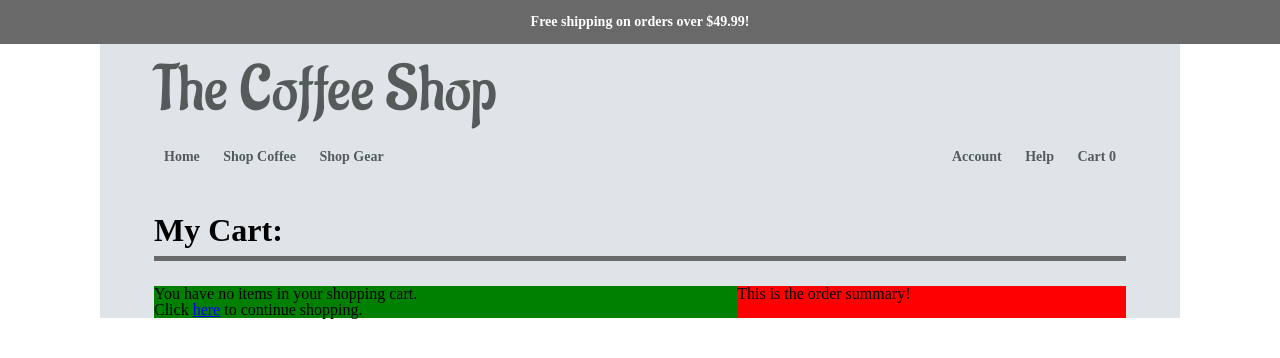
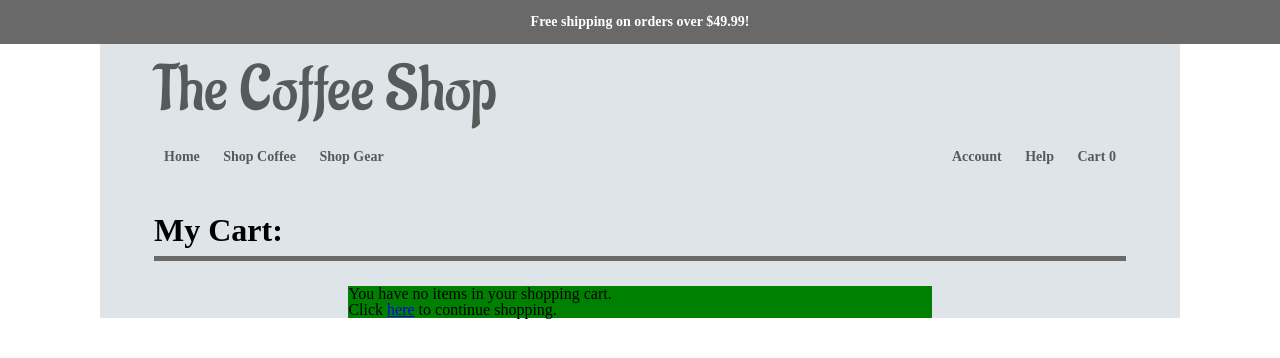
Before and after one commit to brenton-j-andrews/shopping-cart, a React (Create React App) app: page /cart in a window 1280 px wide. Shown: the top 358 px of the page. Built offline with nearby package versions, Linux system fonts and the light colour scheme.

Commit message:
Cart order summary section functionality completed

```diff
--- a/src/components/Cart/Cart.js
+++ b/src/components/Cart/Cart.js
@@ -3,6 +3,10 @@ import { Link } from "react-router-dom";
 
 const Cart = (props) => {
 
+    let products_total = 0;
+    console.log(typeof(products_total));
+
+    // Parse cart prop to render cart contents.
     function cartContents() {
 
         let cart_contents;
@@ -21,9 +25,9 @@ const Cart = (props) => {
         return cart_contents;
     }
 
+    // Create cart cards for display.
     function cartCard(item) {
         const { id, img, roaster, name, price} = item;
-        console.log(id);
 
         let cart_contents =
 
@@ -31,10 +35,68 @@ const Cart = (props) => {
             <p> { img } </p>
             <p> { roaster }</p>
             <p> { name }</p>
-            <p> { price } </p>
+            <p> {"$" + price } </p>
         </div>
 
         return cart_contents;
+    }
+
+    // Calculate required data for the order summary cart section.
+    function productsTotal() {
+
+        for (let i = 0; i < props.cart.length; i++) {
+            console.log(typeof(props.cart[i].price));
+            products_total += props.cart[i].price;
+        }
+
+        return products_total;
+    }
+
+    // Return JSX for order summary section.
+    function orderSummary() {
+        let order_summary;
+        let shipping_banner;
+        let products_total = productsTotal(props);
+        let tax_total = Math.round(products_total * .03 * 100) / 100;
+        let shipping_total = (products_total >= 50) ? 0 : 6;
+        let order_total = Math.round((products_total + tax_total + shipping_total) * 100) / 100;
+
+        if (shipping_total !== 0) {
+            shipping_banner = `Spend $${50 - products_total} more for FREE shipping`;
+        } else {
+            shipping_banner = "Your order ships for FREE!";
+        }
+
+        if (props.cart.length > 0) {
+            order_summary = <div className="order-summary">
+
+                <p> {shipping_banner} </p>
+
+                <table>
+                    <tr>
+                        <td>Subtotal</td>
+                        <td>{products_total}</td>
+                    </tr>
+
+                    <tr>
+                        <td>Tax</td>
+                        <td>{tax_total}</td>
+                    </tr>
+
+                    <tr>
+                        <td>Shipping</td>
+                        <td>{shipping_total}</td>
+                    </tr>
+
+                    <tr>
+                        <td>Order Total</td>
+                        <td>{order_total}</td>
+                    </tr>
+                </table>
+            </div>
+        }
+
+        return order_summary;
     }
 
     return (
@@ -49,9 +111,7 @@ const Cart = (props) => {
                     { cartContents() }
                 </div>
 
-                <div className="order-summary">
-                    This is the order summary!
-                </div>
+                { orderSummary() }
 
             </div>
         </div>
--- a/src/components/Shop/Card.js
+++ b/src/components/Shop/Card.js
@@ -1,3 +1,5 @@
+// Product card component for the shopping pages.
+
 import React from "react";
 
 
--- a/src/components/Shop/Shop.js
+++ b/src/components/Shop/Shop.js
@@ -15,7 +15,7 @@ const Shop = (props) => {
         roaster={coffee.roaster}
         name={coffee.name}
         image_src={coffee.image}
-        price = {coffee.price}
+        price = {Number(coffee.price)}
         roast = {coffee.roast}
         singleOrigin =  {coffee.singleOrigin}
         pourOver = {coffee.pourOver}
--- a/src/products/products.js
+++ b/src/products/products.js
@@ -24,7 +24,7 @@ let coffee_products = [
         roaster: "Tony's Coffee",
         name: "Sugar Bee Espresso",
         image: espresso1,
-        price: "$15",
+        price: 15,
         roast: "medium",
         singleOrigin: false,
         pourOver: false,
@@ -36,7 +36,7 @@ let coffee_products = [
         roaster: "Victrola Coffee",
         name: "Tribourough Espresso",
         image: espresso2,
-        price: "$15.50",
+        price: 15.50,
         roast: "medium",
         singleOrigin: false,
         pourOver: false,
@@ -48,7 +48,7 @@ let coffee_products = [
         roaster: "Dogwood Coffee",
         name: "Bear Hug Espresso",
         image: espresso3,
-        price: "$17",
+        price: "17",
         roast: "medium",
         singleOrigin: false,
         pourOver: false,
@@ -60,7 +60,7 @@ let coffee_products = [
         roaster: "Olympia Coffee Roasting",
         name: "Big Truck Espresso",
         image: espresso4,
-        price: "$16.50",
+        price: 16.50,
         roast: "medium",
         singleOrigin: false,
         pourOver: false,
@@ -72,7 +72,7 @@ let coffee_products = [
         roaster: "Camber Coffee",
         name: "Dailed In Espresso",
         image: espresso5,
-        price: "$16",
+        price: 16,
         roast: "medium",
         singleOrigin: false,
         pourOver: false
@@ -83,7 +83,7 @@ let coffee_products = [
         roaster: "Middle Fork Roasters",
         name: "Full City Espresso",
         image: espresso6,
-        price: "$14.99",
+        price: 14.99,
         roast: "dark",
         singleOrigin: false,
         pourOver: false,
@@ -95,7 +95,7 @@ let coffee_products = [
         roaster: "Olympia Coffee",
         name: "Peru Espiritu Cusco",
         image: single_origin1,
-        price: "$19",
+        price: 19,
         roast: "light",
         singleOrigin: true,
         pourOver: true,
@@ -107,7 +107,7 @@ let coffee_products = [
         roaster: "Wonderstate Coffee",
         name: "Comlombia Fondo Paez",
         image: single_origin2,
-        price: "$20",
+        price: 20,
         roast: "light",
         singleOrigin: true,
         pourOver: true,
@@ -119,7 +119,7 @@ let coffee_products = [
         roaster: "Boost Coffee Co.",
         name: "Guatemala Cimarron Light",
         image: single_origin3,
-        price: "$12.25",
+        price: 12.25,
         roast: "light",
         singleOrigin: true,
         pourOver: true,
@@ -131,7 +131,7 @@ let coffee_products = [
         roaster: "Wonderstate Coffee",
         name: "Comlombia Fondo Paez",
         image: single_origin4,
-        price: "$20",
+        price: 20,
         roast: "light",
         singleOrigin: true,
         pourOver: true,
@@ -143,7 +143,7 @@ let coffee_products = [
         roaster: "Venton's Coffee",
         name: "Mexico Nayarita",
         image: single_origin5,
-        price: "$18",
+        price: 18,
         roast: "medium",
         singleOrigin: true,
         pourOver: true,
@@ -155,7 +155,7 @@ let coffee_products = [
         roaster: "Bluebeard Coffee Roasters",
         name: "Colombua Los Guacharos",
         image: single_origin6,
-        price: "$17",
+        price: 17,
         roast: "medium",
         singleOrigin: true,
         pourOver: true,
@@ -167,7 +167,7 @@ let coffee_products = [
         roaster: "Methodical Coffee",
         name: "Brazil Dulce Signature",
         image: single_origin7,
-        price: "$15",
+        price: 15,
         roast: "medium",
         singleOrigin: true,
         pourOver: true,
@@ -179,7 +179,7 @@ let coffee_products = [
         roaster: "Tony's Coffee",
         name: "Kenya Kiunyu",
         image: single_origin8,
-        price: "$16",
+        price: 16,
         roast: "light",
         singleOrigin: true,
         pourOver: true,
@@ -191,7 +191,7 @@ let coffee_products = [
         roaster: "Brandywine Coffee Roasters",
         name: "Costa Rica Las Lajas",
         image: single_origin9,
-        price: "$23",
+        price: 23,
         roast: "medium",
         singleOrigin: true,
         pourOver: true,
@@ -203,7 +203,7 @@ let coffee_products = [
         roaster: "Oynx Coffee Lab",
         name: "Colombia Aponte Village",
         image: single_origin10,
-        price: "$17",
+        price: 17,
         roast: "medium",
         singleOrigin: true,
         pourOver: true,
```
